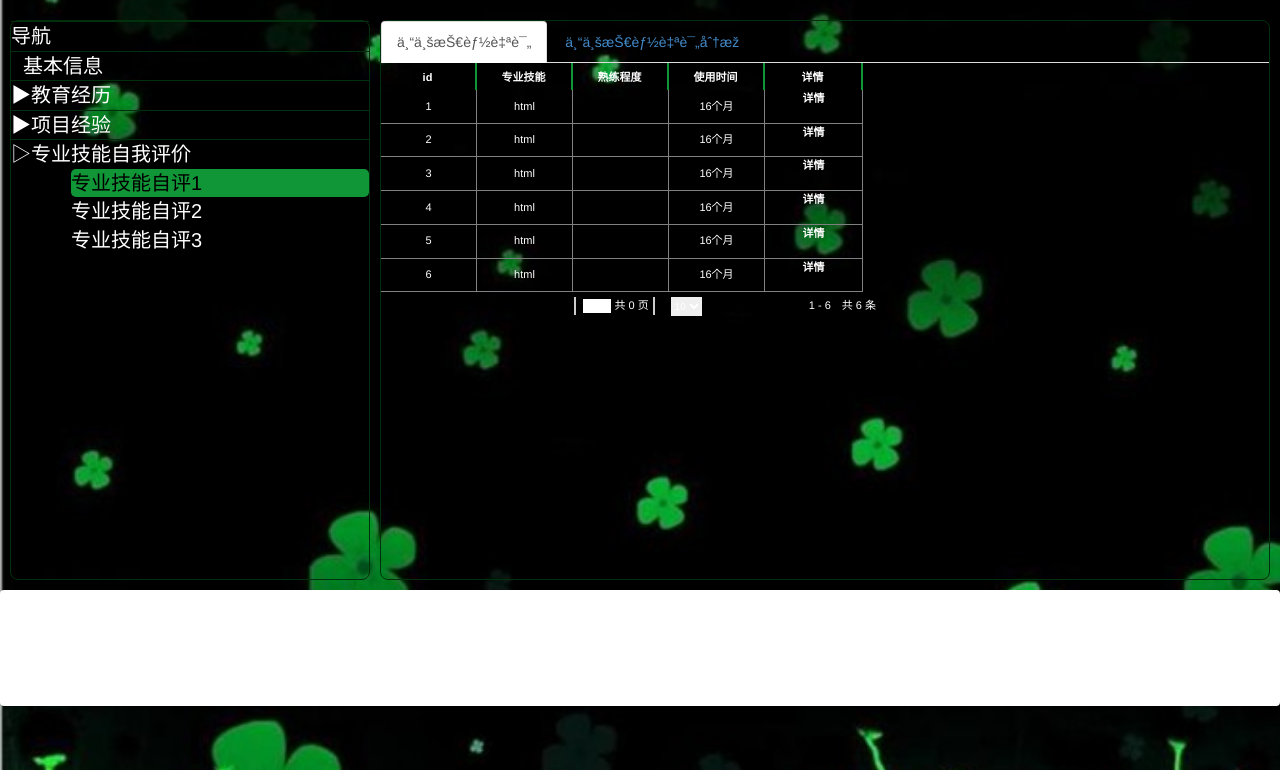
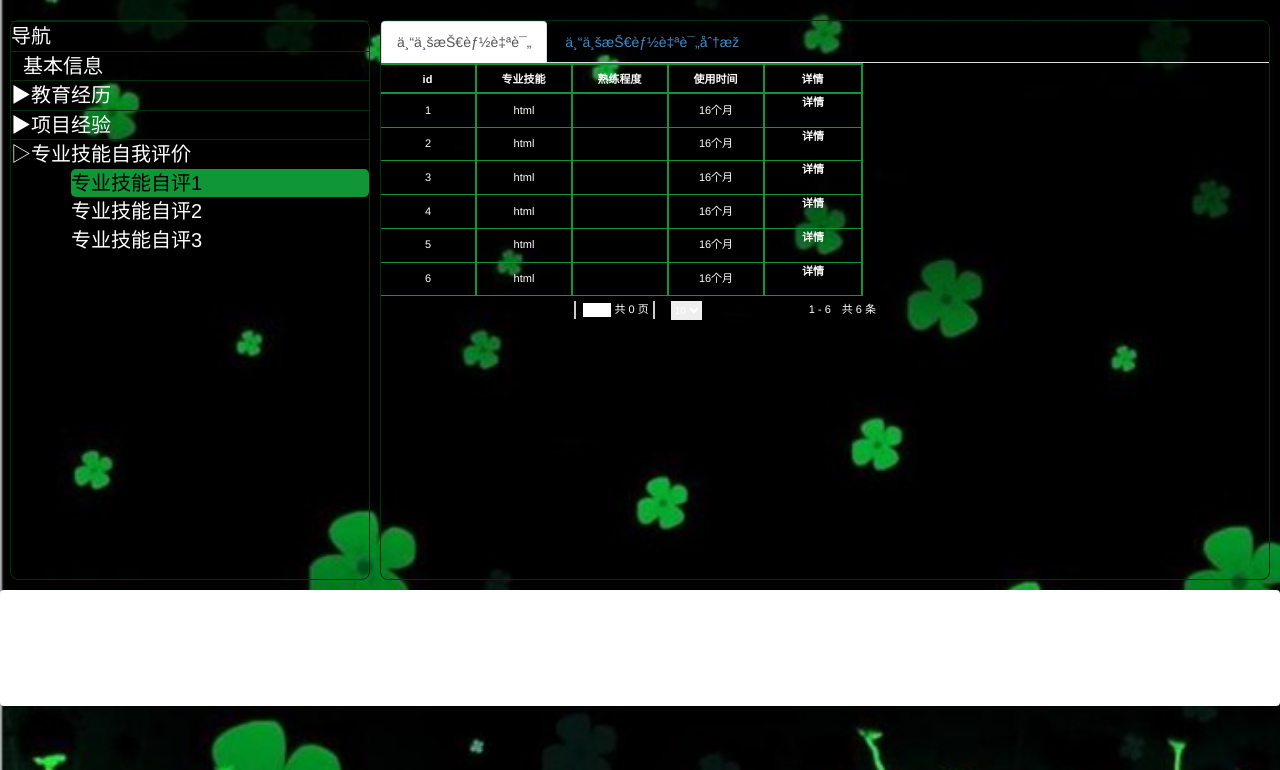
Before and after one commit to xiaoqiongxian/resume, a plain HTML site: page view/selfAssessment.html in a window 1280 px wide. Shown: the part 30-800 px from the top of the page. Drawn offline with Linux system fonts and the light colour scheme.

Commit message:
update
update

```diff
--- a/jqGrid/ui.jqgrid.css
+++ b/jqGrid/ui.jqgrid.css
@@ -17,7 +17,7 @@
 /* header*/
 .ui-jqgrid .ui-jqgrid-hdiv {position: relative; margin: 0;padding: 0; overflow: hidden; border-left: 0 none !important; border-top : 0 none !important; border-right : 0 none !important;}
 .ui-jqgrid .ui-jqgrid-hbox {float: left; padding-right: 20px;}
-.ui-jqgrid .ui-jqgrid-htable {table-layout:fixed;margin:0;border-collapse: separate;}
+.ui-jqgrid .ui-jqgrid-htable {table-layout:fixed;margin:0;border-collapse: separate;border-bottom: 2px solid #119637;border-top: 2px solid #119637;}
 .ui-jqgrid .ui-jqgrid-htable th { height: 27px; padding: 0 2px 0 2px;border: 2px solid #119637;}
 .ui-jqgrid .ui-jqgrid-htable th div {overflow: hidden; position:relative;margin: .1em 0em .1em 0em;}
 .ui-th-column, .ui-jqgrid .ui-jqgrid-htable th.ui-th-column {overflow: hidden;white-space: nowrap;text-align:center;border-top : 0 none;border-bottom : 0 none;}
@@ -43,13 +43,13 @@
 /* body */
 .ui-jqgrid .ui-jqgrid-bdiv {position: relative; margin: 0; padding:0; overflow: auto; text-align:left;z-index: 101;}
 .ui-jqgrid .ui-jqgrid-btable {table-layout:fixed; margin:0; outline-style: none; border-collapse: separate;}
-.ui-jqgrid tr.jqgrow { outline-style: none; }
+.ui-jqgrid tr.jqgrow { outline-style: none; border-bottom: 2px solid #119637;}
 .ui-jqgrid tr.jqgroup { outline-style: none; }
 .ui-jqgrid tr.jqgrow td {font-weight: normal; overflow: hidden; white-space: pre; height: 23px;padding: 1px 2px 1px 2px;border-bottom-width: 1px; border-bottom-color: inherit; border-bottom-style: solid;}
 .ui-jqgrid tr.jqgfirstrow td {padding: 0 2px 0 2px;border-right-width: 1px; border-right-style: solid; height:auto;}
 .ui-jqgrid tr.jqgroup td {font-weight: normal; overflow: hidden; white-space: pre; height: 22px;padding: 0 2px 0 2px;border-bottom-width: 1px; border-bottom-color: inherit; border-bottom-style: solid;}
 .ui-jqgrid tr.jqfoot td {font-weight: bold; overflow: hidden; white-space: pre; height: 22px;padding: 0 2px 0 2px;border-bottom-width: 1px; border-bottom-color: inherit; border-bottom-style: solid;}
-.ui-jqgrid tr.ui-row-ltr td {text-align:left;border-right-width: 1px; border-right-color: inherit; border-right-style: solid;}
+.ui-jqgrid tr.ui-row-ltr td {border-right: 2px solid #119637;}
 .ui-jqgrid tr.ui-row-rtl td {text-align:right;border-left-width: 1px; border-left-color: inherit; border-left-style: solid;}
 .ui-jqgrid td.jqgrid-rownum { padding: 0 2px 0 2px; margin: 0; border: 0 none;}
 .ui-jqgrid .ui-jqgrid-resize-mark { width:2px; left:0; background-color:#777; cursor: e-resize; cursor: col-resize; position:absolute; top:0; height:100px; overflow:hidden; display:none; border:0 none; z-index: 99999;}
```
